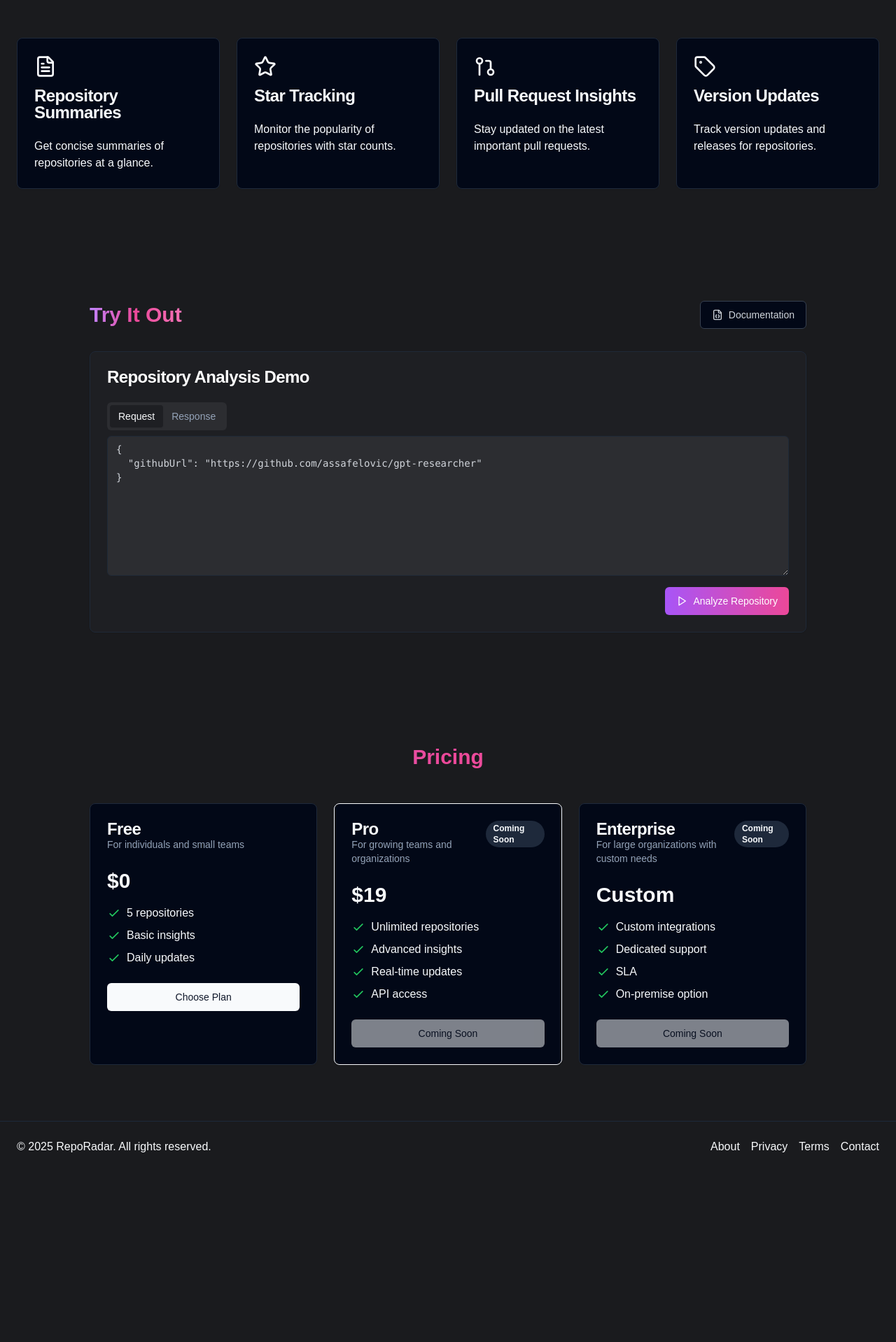
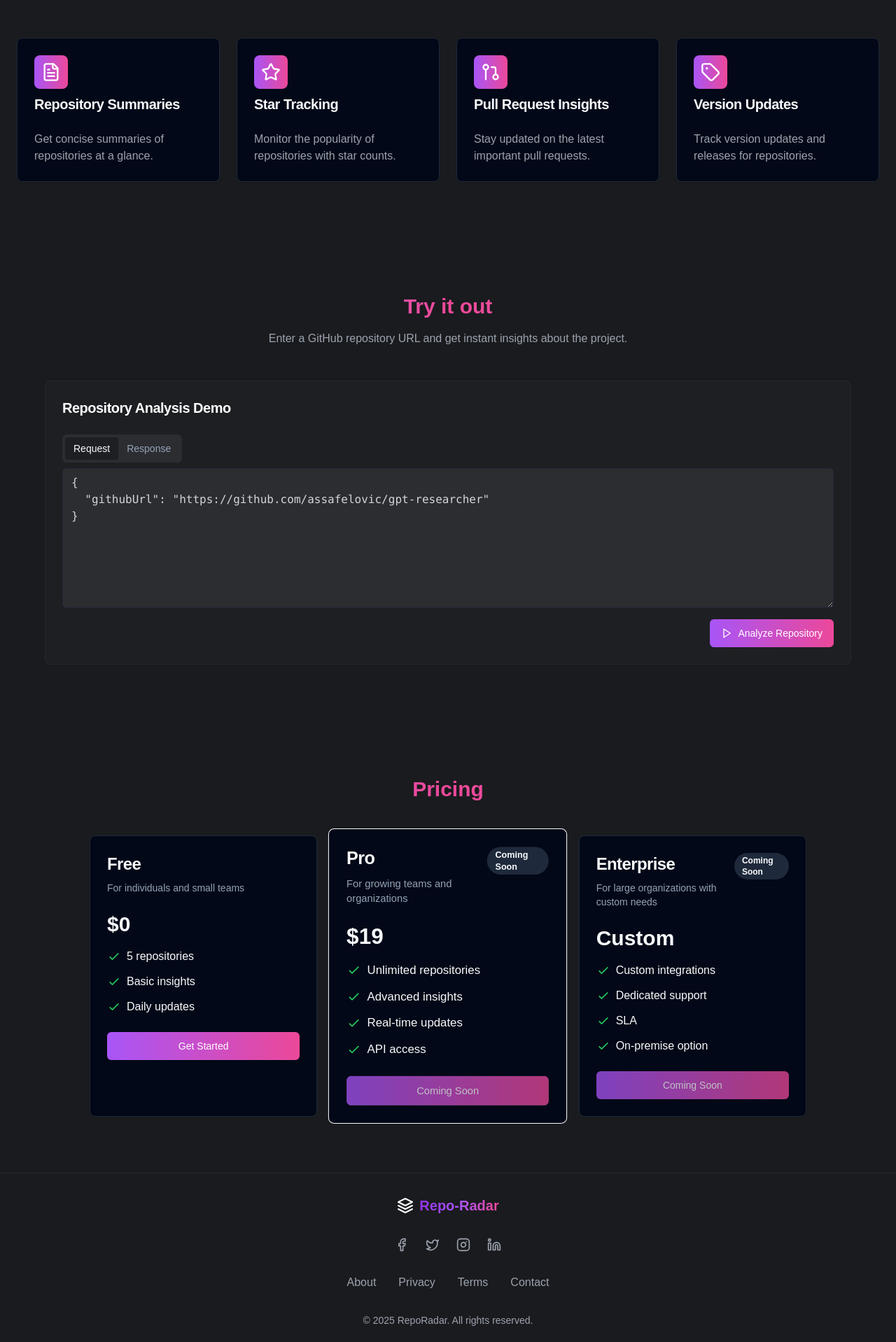
Before and after one commit to Aishwarya-Rode-897/Repo-Radar, a Next.js app: page / in a window 1280 px wide. Shown: the part 642-2560 px from the top of the page at 70% size. Before the commit the page ends 2317 px from the top, so only its background shows below. Built offline with nearby package versions, Linux system fonts and the light colour scheme.

Commit message:
full app mobile responsive

```diff
--- a/src/components/ui/demo.tsx
+++ b/src/components/ui/demo.tsx
@@ -22,68 +22,54 @@ const defaultResponse = {
 
 export default function Demo() {
   const [payload, setPayload] = useState(JSON.stringify(defaultPayload, null, 2))
-  const [response, setResponse] = useState<any>(defaultResponse)
+  const [response, setResponse] = useState(defaultResponse)
   const [isLoading, setIsLoading] = useState(false)
   const [error, setError] = useState<string | null>(null)
 
-  const handleSubmit = async () => {
+  const handleSubmit = () => {
     setIsLoading(true)
     setError(null)
-
-    try {
-      // In a real implementation, this would make an actual API call
-      // For demo purposes, we'll simulate a delay and return the default response
-      await new Promise(resolve => setTimeout(resolve, 1000))
-
-      const parsedPayload = JSON.parse(payload)
-      if (!parsedPayload.githubUrl) {
-        throw new Error('GitHub URL is required')
-      }
-
-      setResponse(defaultResponse)
-    } catch (err) {
-      setError(err instanceof Error ? err.message : 'An error occurred')
-    } finally {
+    // Simulating API call
+    setTimeout(() => {
       setIsLoading(false)
-    }
+    }, 2000)
   }
 
   return (
-    <section className="py-20 px-4 md:px-6 bg-[#1a1b1e]">
-      <div className="max-w-5xl mx-auto">
-        <div className="flex justify-between items-center mb-8">
-          <h2 className="text-3xl font-bold bg-gradient-to-r from-purple-400 via-pink-500 to-pink-400 text-transparent bg-clip-text">Try It Out</h2>
-          <Button variant="outline" asChild className="border-gray-700 text-gray-300 hover:bg-gray-800">
-            <a href="/docs" className="flex items-center gap-2">
-              <FileJson className="h-4 w-4" />
-              Documentation
-            </a>
-          </Button>
+    <section className="py-16 md:py-20 px-4 md:px-6 bg-[#1a1b1e]">
+      <div className="max-w-6xl mx-auto">
+        <div className="text-center mb-8 md:mb-12">
+          <h2 className="text-2xl md:text-3xl font-bold mb-4 bg-gradient-to-r from-purple-400 via-pink-500 to-pink-400 text-transparent bg-clip-text">
+            Try it out
+          </h2>
+          <p className="text-sm md:text-base text-gray-400 max-w-2xl mx-auto">
+            Enter a GitHub repository URL and get instant insights about the project.
+          </p>
         </div>
 
         <Card className="bg-[#1e1f23] border-gray-800">
           <CardHeader>
-            <CardTitle className="text-white">Repository Analysis Demo</CardTitle>
+            <CardTitle className="text-lg md:text-xl text-white">Repository Analysis Demo</CardTitle>
           </CardHeader>
           <CardContent>
             <Tabs defaultValue="request" className="text-gray-300">
-              <TabsList className="bg-[#2c2d31]">
-                <TabsTrigger value="request" className="data-[state=active]:bg-[#1e1f23]">Request</TabsTrigger>
-                <TabsTrigger value="response" className="data-[state=active]:bg-[#1e1f23]">Response</TabsTrigger>
+              <TabsList className="bg-[#2c2d31] w-full md:w-auto">
+                <TabsTrigger value="request" className="flex-1 md:flex-none data-[state=active]:bg-[#1e1f23]">Request</TabsTrigger>
+                <TabsTrigger value="response" className="flex-1 md:flex-none data-[state=active]:bg-[#1e1f23]">Response</TabsTrigger>
               </TabsList>
 
               <TabsContent value="request" className="space-y-4">
                 <Textarea
                   value={payload}
                   onChange={(e) => setPayload(e.target.value)}
-                  className="font-mono min-h-[200px] bg-[#2c2d31] border-gray-800 text-gray-300"
+                  className="font-mono text-sm md:text-base min-h-[200px] bg-[#2c2d31] border-gray-800 text-gray-300"
                   placeholder="Enter your JSON payload..."
                 />
                 <div className="flex justify-end gap-4">
                   <Button
                     onClick={handleSubmit}
                     disabled={isLoading}
-                    className="flex items-center gap-2 bg-gradient-to-r from-purple-500 to-pink-500 hover:from-purple-600 hover:to-pink-600 text-white"
+                    className="w-full md:w-auto flex items-center gap-2 bg-gradient-to-r from-purple-500 to-pink-500 hover:from-purple-600 hover:to-pink-600 text-white"
                   >
                     <Play className="h-4 w-4" />
                     {isLoading ? 'Analyzing...' : 'Analyze Repository'}
@@ -97,8 +83,8 @@ export default function Demo() {
               <TabsContent value="response">
                 <pre
                   className={cn(
-                    "bg-slate-950 text-slate-50 p-4 rounded-lg overflow-auto",
-                    "font-mono text-sm"
+                    "bg-slate-950 text-slate-50 p-4 rounded-lg overflow-x-auto",
+                    "font-mono text-xs md:text-sm"
                   )}
                 >
                   {JSON.stringify(response, null, 2)}
--- a/src/components/ui/features.tsx
+++ b/src/components/ui/features.tsx
@@ -26,17 +26,19 @@ const features = [
 
 export default function Features() {
   return (
-    <section className="py-20 px-4 md:px-6">
-      <h2 className="text-3xl font-bold text-center mb-12 bg-gradient-to-r from-purple-400 via-pink-500 to-pink-400 text-transparent bg-clip-text">Features</h2>
-      <div className="grid grid-cols-1 md:grid-cols-2 lg:grid-cols-4 gap-6">
+    <section className="py-16 md:py-20 px-4 md:px-6">
+      <h2 className="text-2xl md:text-3xl font-bold text-center mb-8 md:mb-12 bg-gradient-to-r from-purple-400 via-pink-500 to-pink-400 text-transparent bg-clip-text">Features</h2>
+      <div className="grid grid-cols-1 sm:grid-cols-2 lg:grid-cols-4 gap-4 md:gap-6 max-w-7xl mx-auto">
         {features.map((feature, index) => (
-          <Card key={index}>
-            <CardHeader>
-              <feature.icon className="h-8 w-8 mb-2" />
-              <CardTitle>{feature.title}</CardTitle>
+          <Card key={index} className="transition-transform hover:scale-105">
+            <CardHeader className="space-y-2">
+              <div className="h-12 w-12 rounded-lg bg-gradient-to-r from-purple-500 to-pink-500 p-2.5 flex items-center justify-center">
+                <feature.icon className="h-full w-full text-white" />
+              </div>
+              <CardTitle className="text-xl">{feature.title}</CardTitle>
             </CardHeader>
             <CardContent>
-              <p>{feature.description}</p>
+              <p className="text-sm md:text-base text-gray-400">{feature.description}</p>
             </CardContent>
           </Card>
         ))}
--- a/src/components/ui/footer.tsx
+++ b/src/components/ui/footer.tsx
@@ -1,26 +1,49 @@
 import Link from 'next/link'
+import { Logo } from './logo'
+import { Facebook, Twitter, Instagram, Linkedin } from 'lucide-react'
 
 export default function Footer() {
   return (
-    <footer className="py-6 px-4 md:px-6 border-t">
-      <div className="max-w-7xl mx-auto flex flex-col md:flex-row justify-between items-center">
-        <div className="mb-4 md:mb-0">
-          <p>&copy; 2025 RepoRadar. All rights reserved.</p>
+    <footer className="py-8 px-4 md:px-6 border-t border-gray-800">
+      <div className="max-w-7xl mx-auto flex flex-col items-center gap-8">
+        <Logo />
+
+        {/* Social Links */}
+        <div className="flex items-center gap-6">
+          <Link href="#" className="text-gray-400 hover:text-purple-500 transition-colors">
+            <Facebook className="h-5 w-5" />
+          </Link>
+          <Link href="#" className="text-gray-400 hover:text-purple-500 transition-colors">
+            <Twitter className="h-5 w-5" />
+          </Link>
+          <Link href="#" className="text-gray-400 hover:text-purple-500 transition-colors">
+            <Instagram className="h-5 w-5" />
+          </Link>
+          <Link href="#" className="text-gray-400 hover:text-purple-500 transition-colors">
+            <Linkedin className="h-5 w-5" />
+          </Link>
         </div>
-        <nav className="flex space-x-4">
-          <Link href="/about" className="hover:underline">
+
+        {/* Navigation Links */}
+        <nav className="flex flex-wrap justify-center gap-x-8 gap-y-4">
+          <Link href="/about" className="text-gray-400 hover:text-white transition-colors">
             About
           </Link>
-          <Link href="/privacy" className="hover:underline">
+          <Link href="/privacy" className="text-gray-400 hover:text-white transition-colors">
             Privacy
           </Link>
-          <Link href="/terms" className="hover:underline">
+          <Link href="/terms" className="text-gray-400 hover:text-white transition-colors">
             Terms
           </Link>
-          <Link href="/contact" className="hover:underline">
+          <Link href="/contact" className="text-gray-400 hover:text-white transition-colors">
             Contact
           </Link>
         </nav>
+
+        {/* Copyright */}
+        <div className="text-gray-400 text-sm">
+          &copy; 2025 RepoRadar. All rights reserved.
+        </div>
       </div>
     </footer>
   )
--- a/src/components/ui/pricing.tsx
+++ b/src/components/ui/pricing.tsx
@@ -27,15 +27,20 @@ const plans = [
 export default function Pricing() {
   return (
     <section className="py-20 px-4 md:px-6">
-      <h2 className="text-3xl font-bold text-center mb-12 bg-gradient-to-r from-purple-400 via-pink-500 to-pink-400 text-transparent bg-clip-text">Pricing</h2>
-      <div className="grid grid-cols-1 md:grid-cols-3 gap-6 max-w-5xl mx-auto">
+      <h2 className="text-3xl font-bold text-center mb-8 md:mb-12 bg-gradient-to-r from-purple-400 via-pink-500 to-pink-400 text-transparent bg-clip-text">Pricing</h2>
+      <div className="grid grid-cols-1 md:grid-cols-3 gap-4 md:gap-6 max-w-5xl mx-auto">
         {plans.map((plan, index) => (
-          <Card key={index} className={index === 1 ? 'border-primary' : ''}>
+          <Card
+            key={index}
+            className={`${
+              index === 1 ? 'border-primary md:scale-105' : ''
+            } transition-transform hover:scale-105 md:hover:scale-110`}
+          >
             <CardHeader>
               <div className="flex justify-between items-start">
                 <div>
-                  <CardTitle>{plan.name}</CardTitle>
-                  <CardDescription>{plan.description}</CardDescription>
+                  <CardTitle className="text-xl md:text-2xl">{plan.name}</CardTitle>
+                  <CardDescription className="mt-2">{plan.description}</CardDescription>
                 </div>
                 {index > 0 && (
                   <Badge variant="secondary" className="ml-2">
@@ -45,12 +50,12 @@ export default function Pricing() {
               </div>
             </CardHeader>
             <CardContent>
-              <p className="text-3xl font-bold mb-4">{plan.price}</p>
-              <ul className="space-y-2">
+              <p className="text-2xl md:text-3xl font-bold mb-4">{plan.price}</p>
+              <ul className="space-y-3">
                 {plan.features.map((feature, i) => (
-                  <li key={i} className="flex items-center">
+                  <li key={i} className="flex items-center text-sm md:text-base">
                     <svg
-                      className="h-5 w-5 text-green-500 mr-2"
+                      className="h-5 w-5 text-green-500 mr-2 flex-shrink-0"
                       fill="none"
                       strokeLinecap="round"
                       strokeLinejoin="round"
@@ -60,22 +65,17 @@ export default function Pricing() {
                     >
                       <path d="M5 13l4 4L19 7"></path>
                     </svg>
-                    {feature}
+                    <span>{feature}</span>
                   </li>
                 ))}
               </ul>
+              <Button
+                className="w-full mt-6 bg-gradient-to-r from-purple-500 to-pink-500 hover:from-purple-600 hover:to-pink-600 text-white opacity-100 disabled:opacity-75"
+                disabled={index > 0}
+              >
+                {index === 0 ? 'Get Started' : 'Coming Soon'}
+              </Button>
             </CardContent>
-            <CardFooter>
-              {index === 0 ? (
-                <Button asChild className="w-full">
-                  <Link href={`/signup?plan=${plan.name.toLowerCase()}`}>Choose Plan</Link>
-                </Button>
-              ) : (
-                <Button className="w-full" disabled>
-                  Coming Soon
-                </Button>
-              )}
-            </CardFooter>
           </Card>
         ))}
       </div>
```
Also changed, not shown: src/app/dashboard/page.tsx (+56 -28 lines), src/components/ui/header.tsx (+35 -1 lines).
